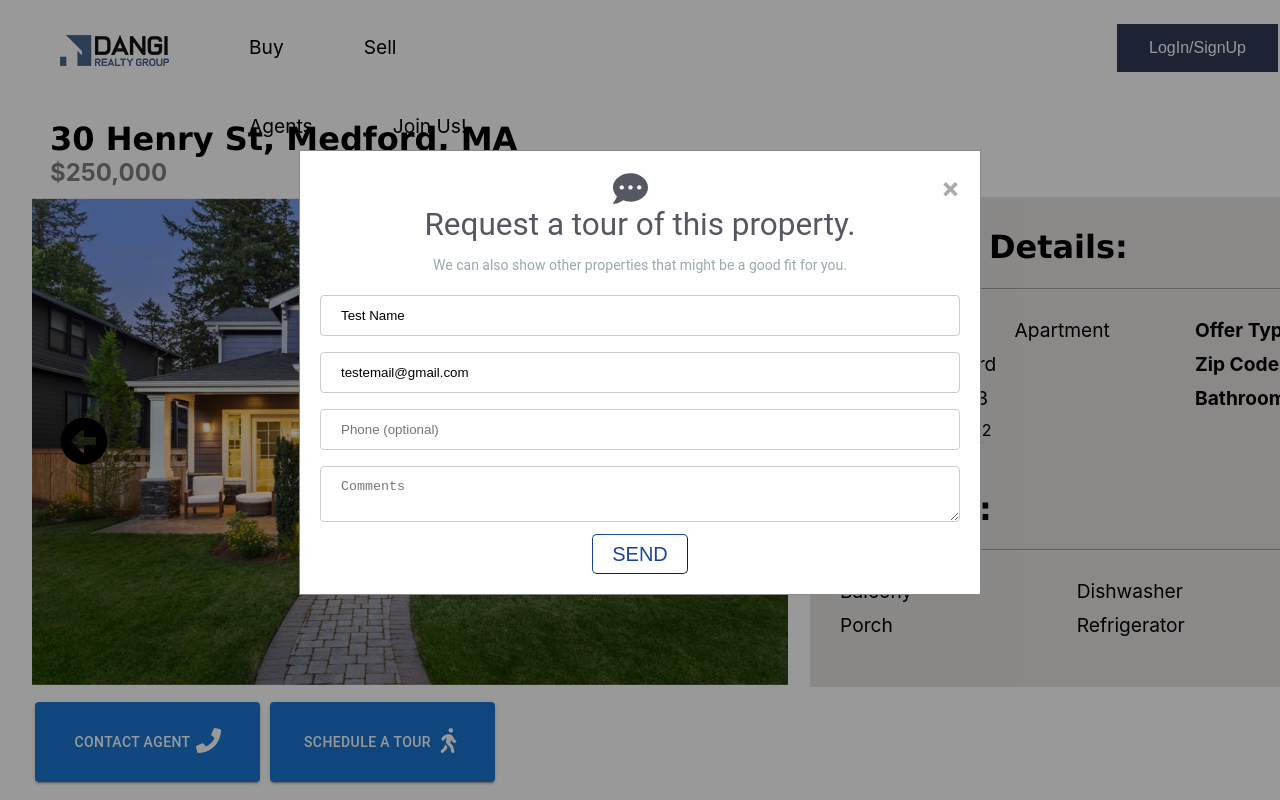
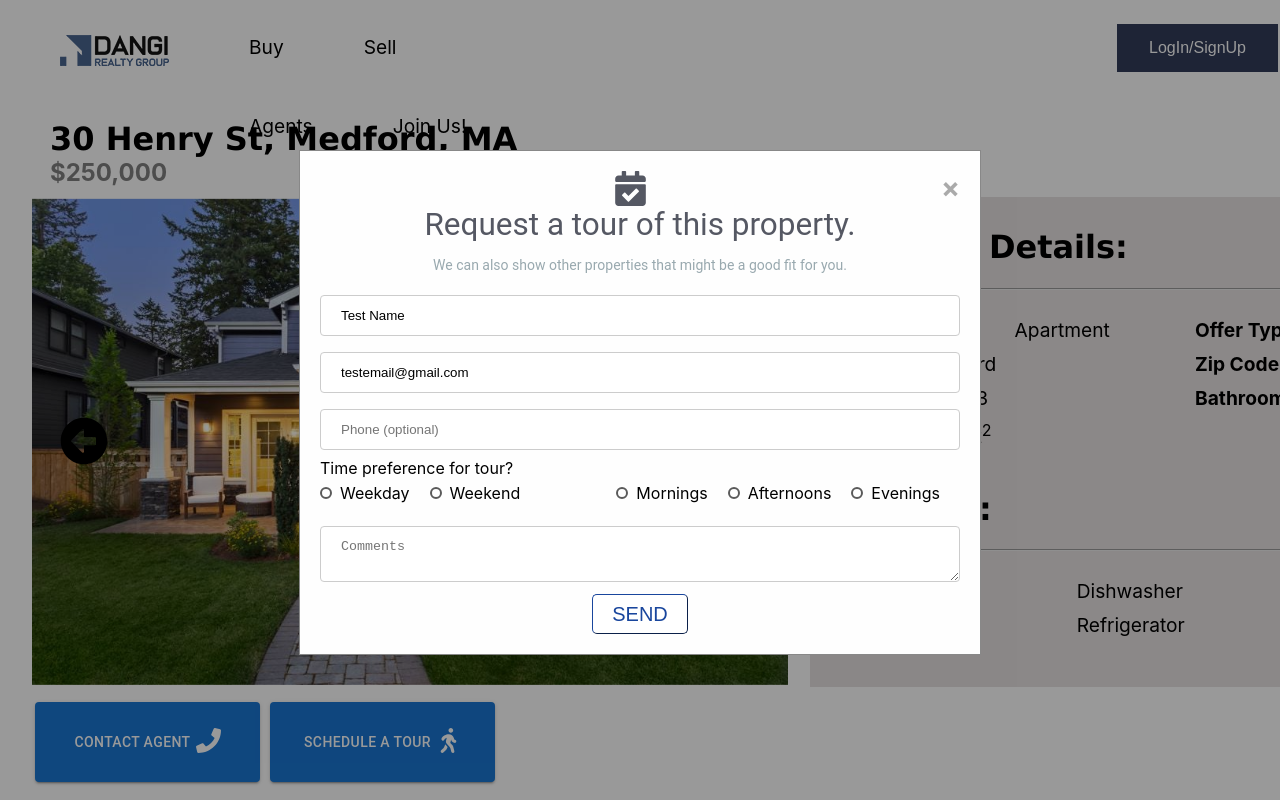
Before and after one commit to mregmi1996/dangirealtygroup, a React (Create React App) app in the folder frontend/: page /viewProperty in a window 1280 px wide. Both pictures are taken after a click on the button "SCHEDULE A TOUR". Shown: the top 800 px of the page. Built offline with nearby package versions, Linux system fonts and the light colour scheme.

Commit message:
Create modal for scheduling tour with agent

```diff
--- a/frontend/package.json
+++ b/frontend/package.json
@@ -13,6 +13,7 @@
     "@testing-library/jest-dom": "^5.14.1",
     "@testing-library/react": "^11.2.7",
     "@testing-library/user-event": "^12.8.3",
+    "fontawesome": "^5.6.3",
     "material-icons": "^1.10.4",
     "material-ui-icons": "^1.0.0-beta.36",
     "react": "^17.0.2",
--- a/frontend/src/components/CustomModal/CustomModal.jsx
+++ b/frontend/src/components/CustomModal/CustomModal.jsx
@@ -2,6 +2,7 @@ import React from 'react'
 import PropTypes from "prop-types";
 import './CustomModal.scss';
 import { FaCommentDots } from 'react-icons/fa'
+import { FaCalendarCheck } from 'react-icons/fa'
 
 function CustomModal(props) {
     return (
@@ -10,9 +11,16 @@ function CustomModal(props) {
                 {/* changeDisplayStyle function gets called when user presses cross button to close the modal */}
               <a onClick={() => props.changeDisplayStyle("close")}><span className="close-modal">&times;</span></a>
               <div>
-                <div className="center-icon">
-                    <FaCommentDots size="35px" color="#555863"/>
-                </div>
+                {
+                    props.icon === "comment" ?
+                    <div className="center-icon">
+                        <FaCommentDots size="35px" color="#555863"/>
+                    </div>
+                    :
+                    <div className="center-icon">
+                        <FaCalendarCheck size="35px" color="#555863"/>
+                    </div>
+                }
                 <p className="modal-font title">
                     {props.title}
                 </p>
--- a/frontend/src/components/PropertyDetails/PropertyDetails.jsx
+++ b/frontend/src/components/PropertyDetails/PropertyDetails.jsx
@@ -139,7 +139,7 @@ const PropertyDetails = (props) => {
                     Schedule a tour <FaWalking style={{fontSize:'25px', paddingBottom:'4px', paddingLeft:'5px'}}/>
                 </Button>
             </div>
-            <CustomModal modalWidth="w-50percent" displayStyle={displayModal} title="Ask a question about this property." subtitle="Let us know what you need and we'll be right back to you." changeDisplayStyle={changeDisplayStyle}>
+            <CustomModal icon="comment" modalWidth="w-50percent" displayStyle={displayModal} title="Ask a question about this property." subtitle="Let us know what you need and we'll be right back to you." changeDisplayStyle={changeDisplayStyle}>
                   <div>
                           {/* <form> */}
                               {/* <label for="username">Name: </label> */}
@@ -156,7 +156,7 @@ const PropertyDetails = (props) => {
                     </div>
             </CustomModal>
             <AgentDescription selectedRealtor={props.selectedRealtor}/>
-            <CustomModal modalWidth="w-50percent" displayStyle={displayModal2} title="Request a tour of this property." subtitle="We can also show other properties that might be a good fit for you." changeDisplayStyle={changeDisplayStyle2}>
+            <CustomModal icon="calendar" modalWidth="w-50percent" displayStyle={displayModal2} title="Request a tour of this property." subtitle="We can also show other properties that might be a good fit for you." changeDisplayStyle={changeDisplayStyle2}>
                   <div>
                           {/* <form> */}
                               {/* <label for="username">Name: </label> */}
@@ -165,6 +165,28 @@ const PropertyDetails = (props) => {
                               <input className="m-bottom20" type="text" id="email" name="email" defaultValue={"testemail@gmail.com"}></input><br></br>
                               {/* <label for="desc">Phone: </label> */}
                               <input className="m-bottom20" type="text" id="phone" name="phone" placeholder="Phone (optional)"></input><br></br>
+                              <label>Time preference for tour? </label>
+                              <div class="checkbox-block-group">
+                                <div className="checkbox-block">
+                                    {/* <!--checkbox 1--> */}
+                                    <input className="checkbox-effect checkbox-effect-2" id="weekday" type="radio" value="weekday" name="day"/>
+                                    <label for="weekday">Weekday</label>
+                                    {/* <!--checkbox 2--> */}
+                                    <input className="checkbox-effect checkbox-effect-2" id="weekend" type="radio" value="weekend" name="day"/>
+                                    <label for="weekend">Weekend</label>
+                                </div>
+                                <div className="checkbox-block">
+                                    {/* <!--checkbox 1--> */}
+                                    <input className="checkbox-effect checkbox-effect-2" id="mornings" type="radio" value="mornings" name="time"/>
+                                    <label for="mornings">Mornings</label>
+                                    {/* <!--checkbox 2--> */}
+                                    <input className="checkbox-effect checkbox-effect-2" id="afternoons" type="radio" value="afternoons" name="time"/>
+                                    <label for="afternoons">Afternoons</label>
+                                    {/* <!--checkbox 3--> */}
+                                    <input className="checkbox-effect checkbox-effect-2" id="evenings" type="radio" value="evenings" name="time"/>
+                                    <label for="evenings">Evenings</label>
+                                </div>
+                              </div>
                               <textarea className="m-bottom20" type="text" id="comment" name="comment" placeholder="Comments" rows="2"></textarea><br></br>
                               <div className="center">
                                 <button name="send" onClick={scheduleTour} className="p-10 btnHover">SEND</button>
--- a/frontend/src/components/PropertyDetails/PropertyDetails.scss
+++ b/frontend/src/components/PropertyDetails/PropertyDetails.scss
@@ -135,3 +135,97 @@ button[name="send"]:hover {
     color: #ffffff;
     background-color: #19469D;
 }
+
+
+
+
+//vars
+$accent-font-color: #DB324D;
+$border-color: #5a5a5a;
+$icon-color-2: #00711b;
+
+//position absolute mixin
+@mixin position-absolute ($top: null, $left: null, $right: null, $bottom: null) {
+  position: absolute;
+  top: $top;
+  left: $left;
+  right: $right;
+  bottom: $bottom;
+}
+
+//transitions mixin
+@mixin transition-mix($property: all, $duration: 0.2s, $timing: linear, $delay: 0s) {
+  transition-property: $property;
+  transition-duration: $duration;
+  transition-timing-function: $timing;
+  transition-delay: $delay;
+}
+
+.checkbox-block {
+    display: flex;
+    justify-content: space-around;
+  }
+
+  .checkbox-block-group {
+    display: flex;
+    justify-content: space-between;
+    margin-bottom: 15px;
+    margin-top: 5px;
+  }
+
+  .checkbox-effect:not(:checked),
+  .checkbox-effect:checked{
+    position: absolute;
+    left: -9999px;
+  }
+
+  label {
+    cursor: pointer;
+    position: relative;
+    display: flex;
+    align-items: center;
+    margin-right: 20px;
+  }
+
+  /* checkbox effect #2 */
+.checkbox-effect-2:not(:checked) + label:before,
+.checkbox-effect-2:checked + label:before {
+  content: "";
+  display: inline-block;
+  width: 12px;
+  height: 12px;
+  border: 2px solid $border-color;
+  box-sizing: border-box;
+  border-radius: 10px;
+  margin-right: 8px;
+  @include transition-mix($delay: 0.2s);
+}
+
+.checkbox-effect-2:not(:checked) + label:after,
+.checkbox-effect-2:checked + label:after {
+  content: "\2713";
+  font: {
+    family: fontawesome;
+    size: 18px;
+  }
+  display: flex;
+  height: 100%;
+  align-items:center;
+  @include position-absolute($left: 0px, $top: 0);
+  color: $icon-color-2;
+}
+
+.checkbox-effect-2:not(:checked) + label:after {
+  opacity: 0;
+  @include transition-mix;
+}
+
+.checkbox-effect-2:checked + label:before {
+  opacity: 0;
+  @include transition-mix;
+}
+
+.checkbox-effect-2:checked + label:after {
+  opacity: 1;
+  @include transition-mix($delay: 0.2s);
+}
```
Also changed, not shown: 1 other file (tests, documents, lock files or other folders).
